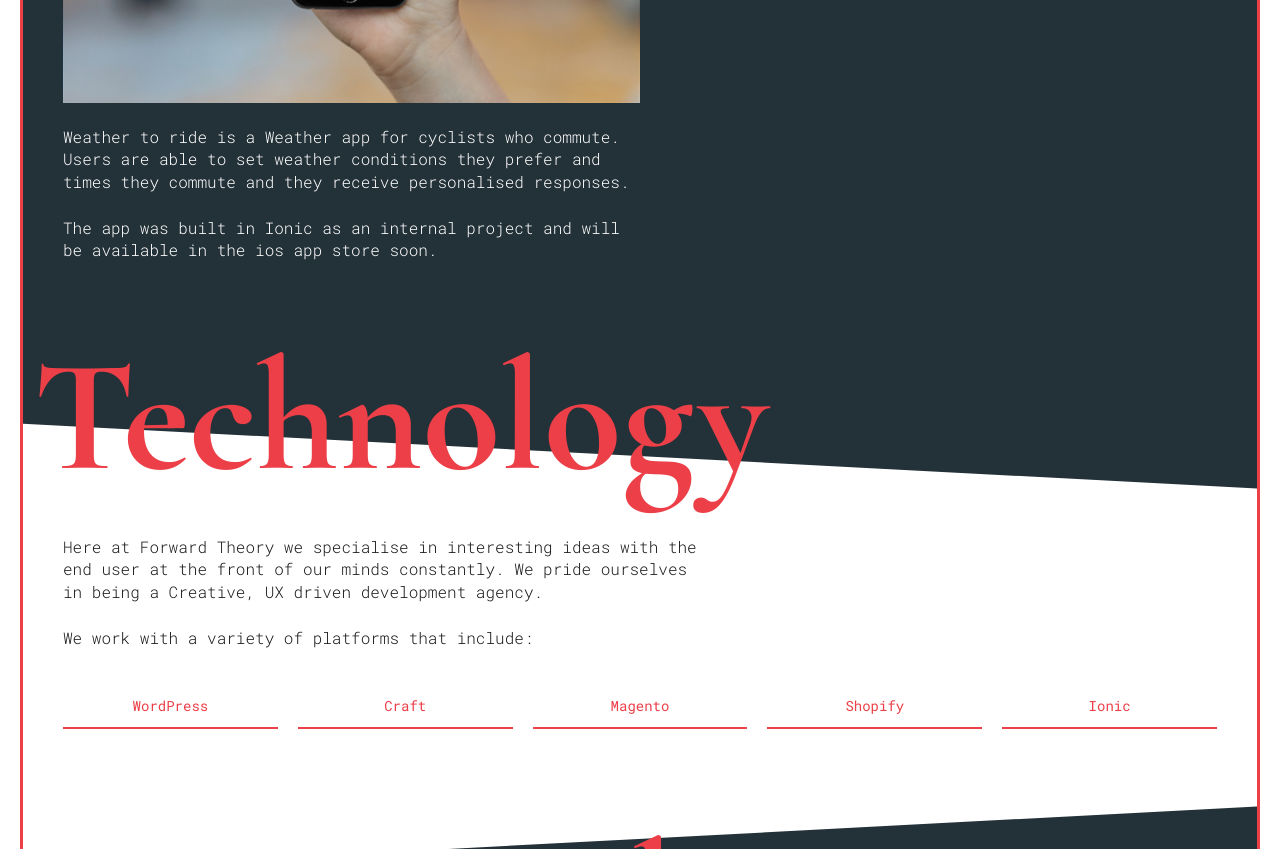
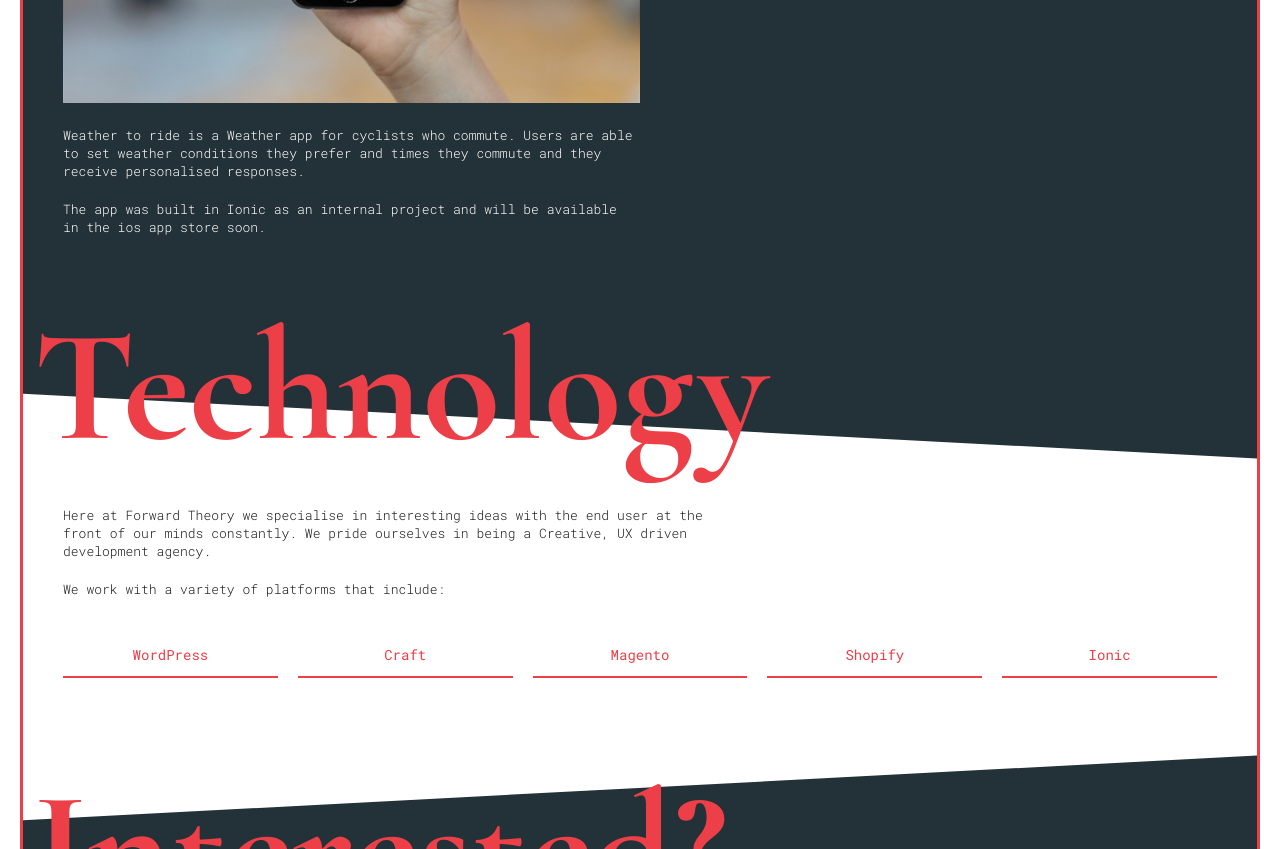
Before and after one commit to adamhughes86/forward-theory, a React app: page / in a window 1280 px wide. Shown: the part 920-1769 px from the top of the page. Built offline with nearby package versions, Linux system fonts and the light colour scheme.

Commit message:
Change font sizes

```diff
--- a/src/components/Project/Project.scss
+++ b/src/components/Project/Project.scss
@@ -20,6 +20,7 @@
 
     p {
       margin: 0 0 1.5em;
+      @include font-size(13);
     }
   }
 }
--- a/src/components/Technology/Technology.scss
+++ b/src/components/Technology/Technology.scss
@@ -10,6 +10,7 @@
   &__text p {
     max-width: 640px;
     margin: 0 0 1.5em;
+    @include font-size(13);
   }
 
   &__list {
```
